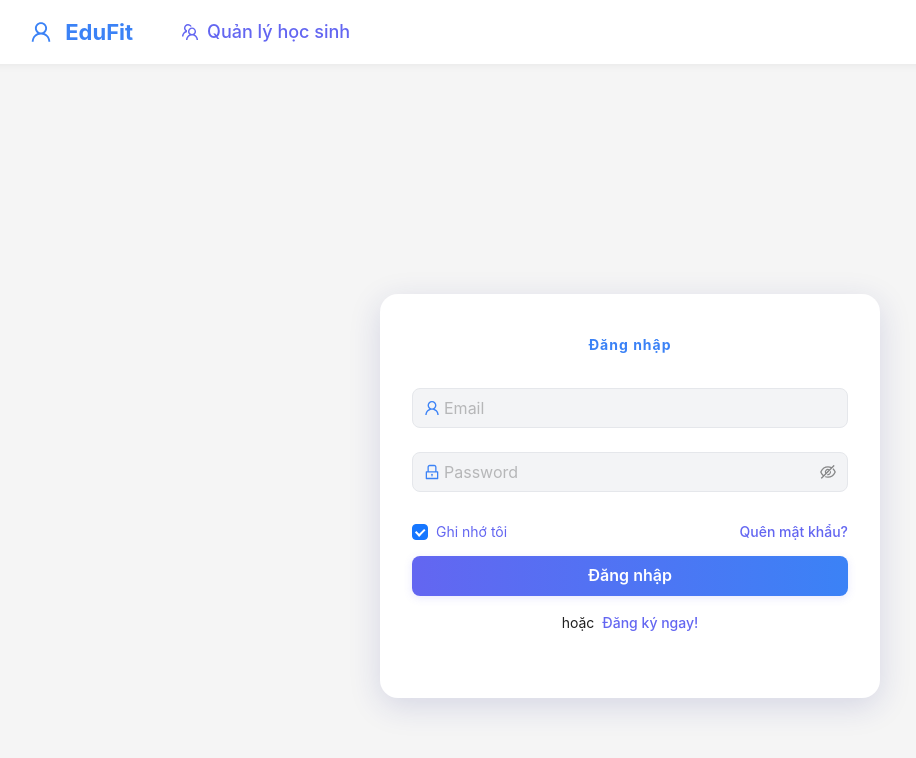
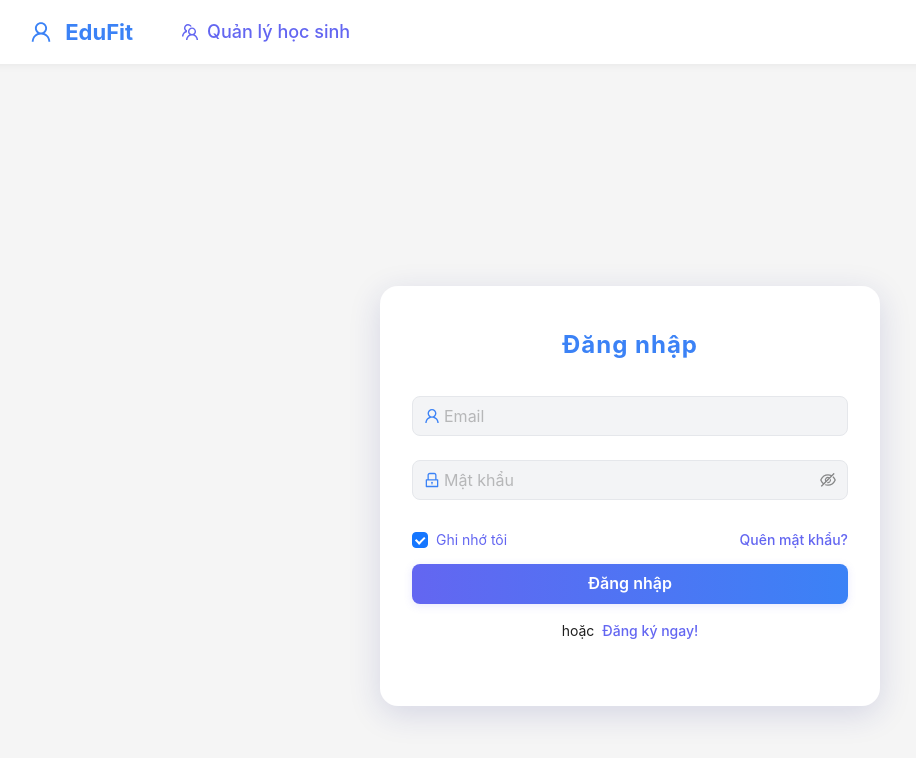
Before and after one commit to nguyendungnd204/react-learn, a React app: page / in a window 1280 px wide. Shown: the top 758 px of the page, without its empty margins (10-926 px from the left). Built offline with nearby package versions, Linux system fonts and the light colour scheme; no server answers.

Commit message:
handle login

```diff
--- a/src/api/auth.pai.ts
+++ b/src/api/auth.pai.ts
@@ -1,19 +1,31 @@
 const API_URL = 'http://localhost:8000/v1';
 
-export const login = async  (email: string, password: string) =>
-{
+export interface LoginResponse {
+    success?: boolean;
+    message?: string;
+    errors?: Record<string, string[]>;
+    data?: {
+        access_token: string;
+        refresh_token: string;
+        token_type: string;
+        expires_in: number;
+    };
+}
+
+export const login = async (email: string, password: string): Promise<LoginResponse> => {
     const response = await fetch(`${API_URL}/login`, {
         method: 'POST',
         headers: {
-            'Content-Type': 'application/json'
+            'Content-Type': 'application/json',
         },
         body: JSON.stringify({ email, password })
     });
 
+    const data = await response.json();
+
     if (!response.ok) {
-        throw new Error('Login failed');
+        throw data;
     }
 
-    const data = await response.json();
     return data;
 }
--- a/src/api/student.api.ts
+++ b/src/api/student.api.ts
@@ -3,7 +3,13 @@ import { CreateStudent } from "../types/createStudent";
 const API_URL = 'http://localhost:8000/v1/students';
 
 export const getStudents = async () => {
-    const response = await fetch(API_URL, {method: 'GET'});
+    const response = await fetch(API_URL, {
+        method: 'GET',
+        headers: {
+            'Content-Type': 'application/json',
+            'Authorization': `Bearer ${localStorage.getItem('token')}`
+        }
+    });
     if (!response.ok) {
         throw new Error('Failed to fetch students');
     }
--- a/src/pages/Login.tsx
+++ b/src/pages/Login.tsx
@@ -1,26 +1,36 @@
 import React, { useEffect, useState } from 'react';
 import { getStudents } from '../api/student.api';
-import { Badge, Button, Checkbox, Flex, Form, Input, Space } from 'antd';
+import { Badge, Button, Checkbox, Flex, Form, Input, notification, Space } from 'antd';
 import { LockOutlined, UserOutlined } from '@ant-design/icons';
-import { login } from '../api/auth.pai';
-import { Link } from 'react-router-dom';
+import { login, LoginResponse } from '../api/auth.pai';
+import { Link, Route, useNavigate } from 'react-router-dom';
 import { Typography } from "antd";
 
 const Login: React.FC = () => {
     const { Text } = Typography;
     const [loading, setLoading] = useState(false);
-    const [input, setInput] = useState({
-        email: '',
-        password: ''
-    });
+    const [form] = Form.useForm();
+    const navigate = useNavigate();
+    const [api, contextHolder] = notification.useNotification();
 
-    const handleLogin = async () => {
+    const handleLogin = async (values: { email: string; password: string }) => {
         setLoading(true);
         try {
-            const data = await login(input.email, input.password);
-            console.log(data);
-        } catch (error) {
-            console.error(error);
+            const data: LoginResponse = await login(values.email, values.password);
+
+            localStorage.setItem('token', data.data?.access_token || '');
+            localStorage.setItem('refreshToken', data.data?.refresh_token || '');
+
+            // Chuyển sang trang quản lý và gửi state để trang đích hiển thị thông báo
+            navigate('/student-management', { state: { message: 'Đăng nhập thành công!', description: 'Chào mừng bạn trở lại.' } });
+
+        } catch (error: any) {
+            console.error('Login error:', error);
+
+            api.error({
+                message: 'Đăng nhập thất bại',
+                description: error.message || 'Email hoặc mật khẩu không đúng',
+            });
         } finally {
             setLoading(false);
         }
@@ -28,8 +38,12 @@ const Login: React.FC = () => {
 
     useEffect(() => {
         const fetchStudents = async () => {
+            try {
                 const data = await getStudents();
                 console.log(data);
+            } catch (error) {
+                console.error('Error fetching students:', error);
+            }
         };
         fetchStudents();
     }, []);
@@ -41,10 +55,10 @@ const Login: React.FC = () => {
                 display: 'flex',
                 justifyContent: 'center',
                 alignItems: 'center',
-
             }}
         >
             <Form
+                form={form}
                 name="login"
                 initialValues={{ remember: true }}
                 style={{
@@ -56,46 +70,76 @@ const Login: React.FC = () => {
                     display: 'flex',
                     flexDirection: 'column',
                 }}
+                onFinish={handleLogin}
+                validateTrigger="onBlur"
             >
-        <Text style={{ textAlign: 'center', marginBottom: 32, fontWeight: 700, color: '#3b82f6', letterSpacing: 1 }}>Đăng nhập</Text>
+                <Text style={{
+                    textAlign: 'center',
+                    marginBottom: 32,
+                    fontWeight: 700,
+                    color: '#3b82f6',
+                    letterSpacing: 1,
+                    fontSize: 24
+                }}>
+                    Đăng nhập
+                </Text>
+
                 <Form.Item
                     name="email"
-          rules={[{ type:'email', required: true, message: 'Please input your Email!' }]}
+                    rules={[
+                        { required: true, message: 'Vui lòng nhập email!' },
+                        { type: 'email', message: 'Email không hợp lệ!' }
+                    ]}
                 >
                     <Input
                         prefix={<UserOutlined style={{ color: '#3b82f6' }} />}
                         placeholder="Email"
                         size="large"
-            style={{ borderRadius: 8, border: '1px solid #e5e7eb', background: '#f3f4f6' }}
-            onChange={(e) => setInput({ ...input, email: e.target.value })}
+                        style={{
+                            borderRadius: 8,
+                            border: '1px solid #e5e7eb',
+                            background: '#f3f4f6'
+                        }}
                     />
                 </Form.Item>
+
                 <Form.Item
                     name="password"
-          rules={[{ required: true, message: 'Please input your Password!' }]}
+                    rules={[
+                        { required: true, message: 'Vui lòng nhập mật khẩu!' },
+                        { min: 6, message: 'Mật khẩu phải có ít nhất 6 ký tự!' }
+                    ]}
                 >
                     <Input.Password
                         prefix={<LockOutlined style={{ color: '#3b82f6' }} />}
-            placeholder="Password"
+                        placeholder="Mật khẩu"
                         size="large"
-            style={{ borderRadius: 8, border: '1px solid #e5e7eb', background: '#f3f4f6' }}
-            onChange={(e) => setInput({ ...input, password: e.target.value })}
+                        style={{
+                            borderRadius: 8,
+                            border: '1px solid #e5e7eb',
+                            background: '#f3f4f6'
+                        }}
                     />
                 </Form.Item>
+
                 <Form.Item style={{ marginBottom: 8 }}>
                     <Flex justify="space-between" align="center">
                         <Form.Item name="remember" valuePropName="checked" noStyle>
                             <Checkbox style={{ color: '#6366f1' }}>Ghi nhớ tôi</Checkbox>
                         </Form.Item>
-            <Link to="/" style={{ color: '#6366f1', fontWeight: 500 }}>Quên mật khẩu?</Link>
+                        <Link to="/" style={{ color: '#6366f1', fontWeight: 500 }}>
+                            Quên mật khẩu?
+                        </Link>
                     </Flex>
                 </Form.Item>
+
                 <Form.Item>
                     <Button
                         block
                         type="primary"
                         htmlType="submit"
                         size="large"
+                        loading={loading}
                         style={{
                             borderRadius: 8,
                             background: 'linear-gradient(90deg, #6366f1 0%, #3b82f6 100%)',
@@ -105,15 +149,23 @@ const Login: React.FC = () => {
                             boxShadow: '0 2px 8px rgba(99, 102, 241, 0.15)',
                             marginBottom: 8,
                         }}
-            onClick={handleLogin}
                     >
-            Đăng nhập
+                        {loading ? 'Đang đăng nhập...' : 'Đăng nhập'}
                     </Button>
-          <Space style={{ textAlign: 'center', marginTop: 8, display: 'flex', justifyContent: 'center' }}>
+
+                    <Space style={{
+                        textAlign: 'center',
+                        marginTop: 8,
+                        display: 'flex',
+                        justifyContent: 'center'
+                    }}>
                         <Badge style={{ color: '#6b7280' }}>hoặc</Badge>
-            <Link to="/register" style={{ color: '#6366f1', fontWeight: 500 }}>Đăng ký ngay!</Link>
+                        <Link to="/register" style={{ color: '#6366f1', fontWeight: 500 }}>
+                            Đăng ký ngay!
+                        </Link>
                     </Space>
                 </Form.Item>
+                {contextHolder}
             </Form>
         </div>
     );
--- a/src/pages/StudentManagement.tsx
+++ b/src/pages/StudentManagement.tsx
@@ -1,4 +1,4 @@
-import { Button, Modal, Popconfirm, Space, Table, TableProps, Typography } from 'antd';
+import { Button, Modal, Popconfirm, Space, Table, TableProps, Typography, notification } from 'antd';
 import React, { useEffect, useState } from 'react'
 import { getStudents } from '../api/student.api';
 import CreateStudent from './CreateStudent';
@@ -8,8 +8,22 @@ import type { RootState } from '../store';
 import type { StudentList } from '../types/studentList';
 import UpdateStudent from './UpdateStudent';
 import { QuestionCircleOutlined } from '@ant-design/icons';
+import { useLocation } from 'react-router-dom';
 
 const StudentManagement = () => {
+    const location = useLocation();
+    const [api, contextHolder] = notification.useNotification();
+    useEffect(() => {
+        const state: any = location.state as any;
+        if (state && state.message) {
+            api.success({
+                message: state.message,
+                description: state.description,
+                duration: 2,
+            });
+            window.history.replaceState({}, document.title);
+        }
+    }, [location, api]);
 
     const columns: TableProps<StudentList>['columns'] = [
         {
@@ -135,6 +149,7 @@ const StudentManagement = () => {
 
     return (
         <div style={{ padding: '20px' }}>
+            {contextHolder}
             <Space style={{ marginBottom: '16px', justifyContent: 'space-between', display: 'flex' }}>
                 <Text strong style={{fontSize: '20px'}}>Quản lý học sinh</Text>
                 <Button type='primary' size="large" onClick={showModal}>Thêm học sinh</Button>
```
Lines whose indentation alone changed are shown as unchanged.
